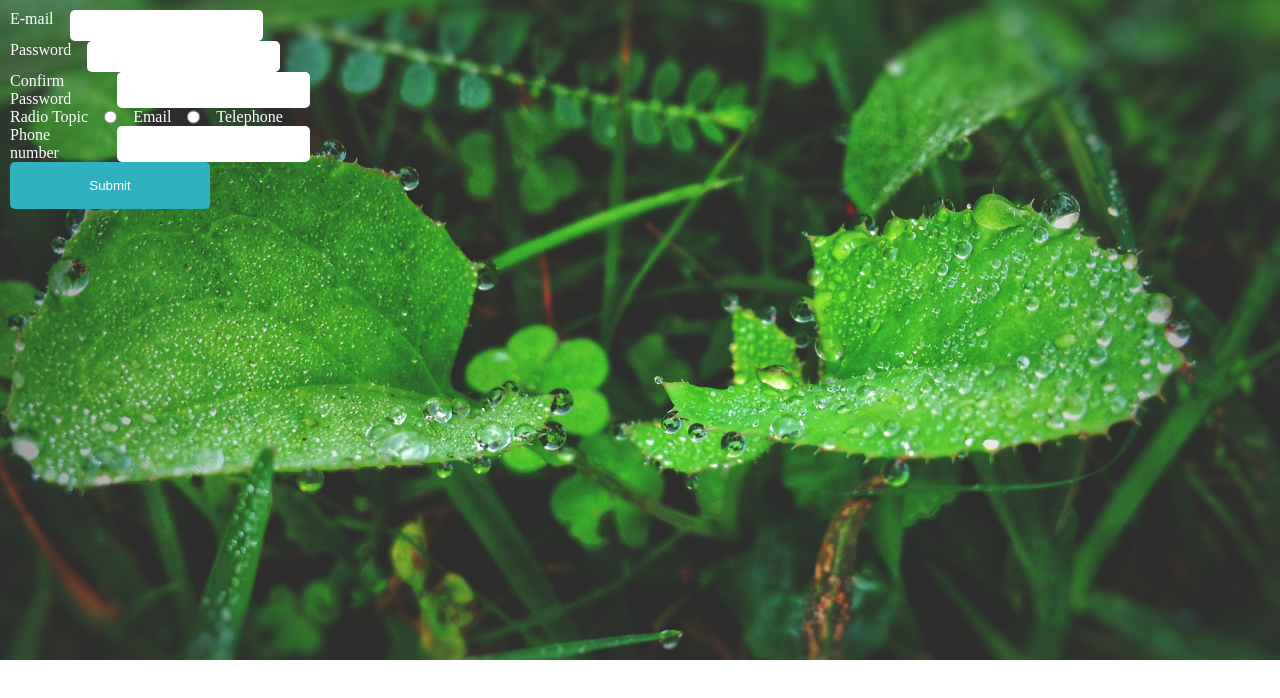
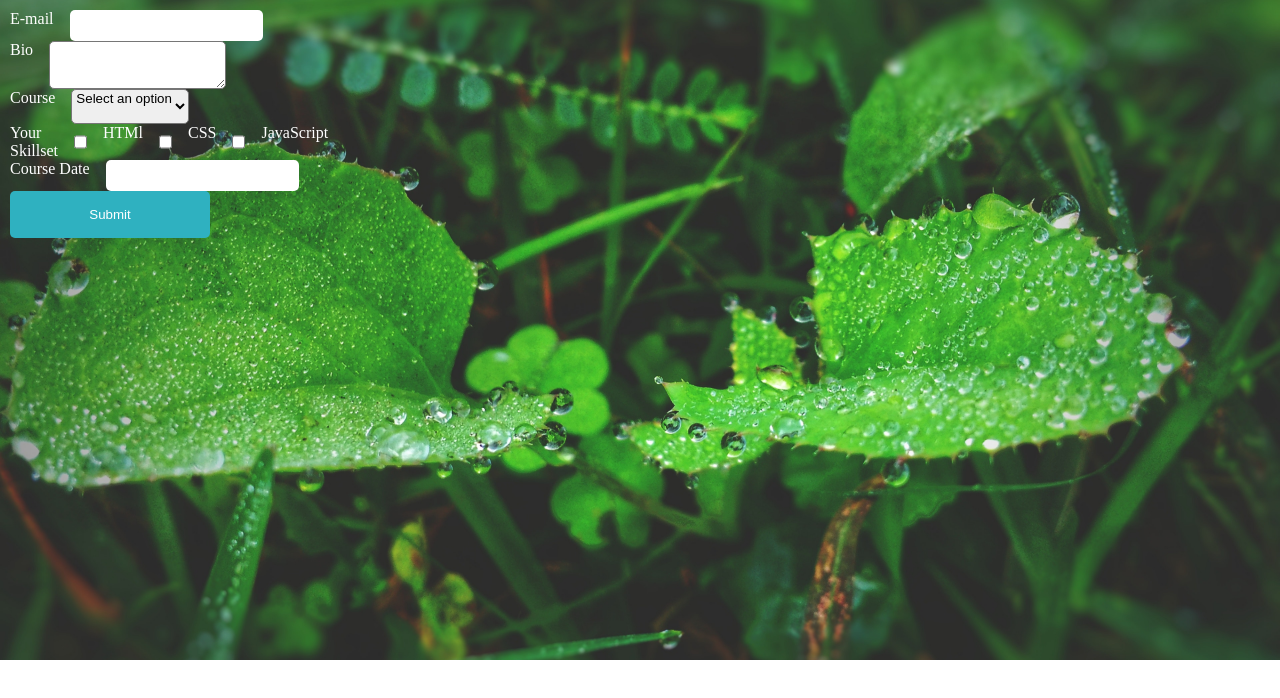
Before and after one commit to Alireza-hajizaki/Profissional-Form-With-Formik, a React (Create React App) app: page / in a window 1280 px wide. Shown: the top 698 px of the page. Built offline with nearby package versions, Linux system fonts and the light colour scheme.

Commit message:
enrollment form created

```diff
--- a/src/App.js
+++ b/src/App.js
@@ -2,13 +2,15 @@
 import FormikContainer from './components/FormikContainer';
 import RegistrationForm from './components/RegistrationForm';
 import LoginForm from './components/LoginForm';
+import EnrollmentForm from './components/Enrollment';
 
 function App() {
   return (
     <div className="app">
       {/* <FormikContainer/> */}
       {/* <LoginForm/> */}
-      <RegistrationForm/>
+      {/* <RegistrationForm/> */}
+      <EnrollmentForm/>
     </div>
   );
 }
--- /dev/null
+++ b/src/components/Enrollment.js
@@ -0,0 +1,83 @@
+import { Formik, Form } from "formik";
+import * as Yup from "yup";
+import FormikControl from "./FormikControl";
+
+function EnrollmentForm() {
+  const dropdownOptions = [
+    { key: "Select an option", value: "" },
+    { key: "Option 1", value: "option 1" },
+    { key: "Option 2", value: "option 2" },
+    { key: "Option 3", value: "option 3" },
+  ];
+
+  const checkboxOptions = [
+    { key: "HTMl", value: "html" },
+    { key: "CSS", value: "css" },
+    { key: "JavaScript", value: "javascript" },
+  ];
+
+  const initialValues = {
+    email: "",
+    bio: "",
+    course: "",
+    skills: [],
+    courseDate: null,
+  };
+
+  const validationSchema = Yup.object({
+    email: Yup.string().email("Invalid email format").required("Required"),
+    bio: Yup.string().required("Required"),
+    course: Yup.string().required("Required"),
+    courseDate: Yup.date().required("Required"),
+  });
+
+  const onSubmit = (values) => {
+    console.log("Form data", values);
+  };
+
+  return (
+    <Formik
+      initialValues={initialValues}
+      validationSchema={validationSchema}
+      onSubmit={onSubmit}
+    >
+      {(formik) => {
+        return (
+          <Form>
+            <FormikControl
+              control="input"
+              type="email"
+              label="E-mail"
+              name="email"
+            />
+            <FormikControl
+              control="textarea"
+              label="Bio"
+              name="bio"
+            />
+            <FormikControl
+              control="select"
+              label="Course"
+              name="course"
+              options={dropdownOptions}
+            />
+            <FormikControl
+              control="checkbox"
+              label="Your Skillset"
+              name="skills"
+              options={checkboxOptions}
+            />
+            <FormikControl
+              control="date"
+              label="Course Date"
+              name="courseDate"
+            />
+            <button type="submit" disabled={!formik.isValid}>Submit</button>
+          </Form>
+        );
+      }}
+    </Formik>
+  );
+}
+
+export default EnrollmentForm;
--- a/src/components/RegistrationForm.js
+++ b/src/components/RegistrationForm.js
@@ -60,13 +60,12 @@
               type="password"
               label="Confirm Password"
             />
-            {/* <FormikControl
-              control="radio"
-              name="modeOfContact"
-              label="Mode Of Contact"
-              options={options}
-            /> */}
-            <FormikControl control='radio' label='Radio Topic' name='modeOfContact' options={options} />
+            <FormikControl
+            control='radio'
+            label='Radio Topic'
+            name='modeOfContact'
+            options={options}
+            />
             <FormikControl
               control="input"
               name="phone"
```
